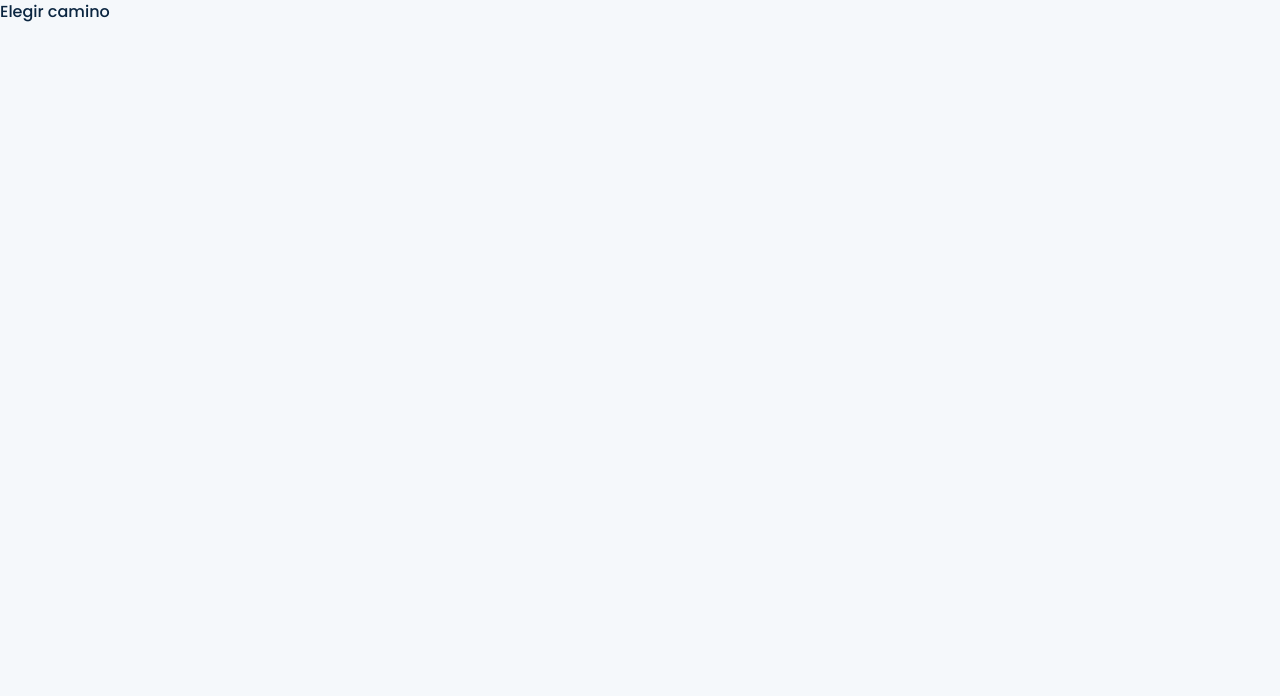
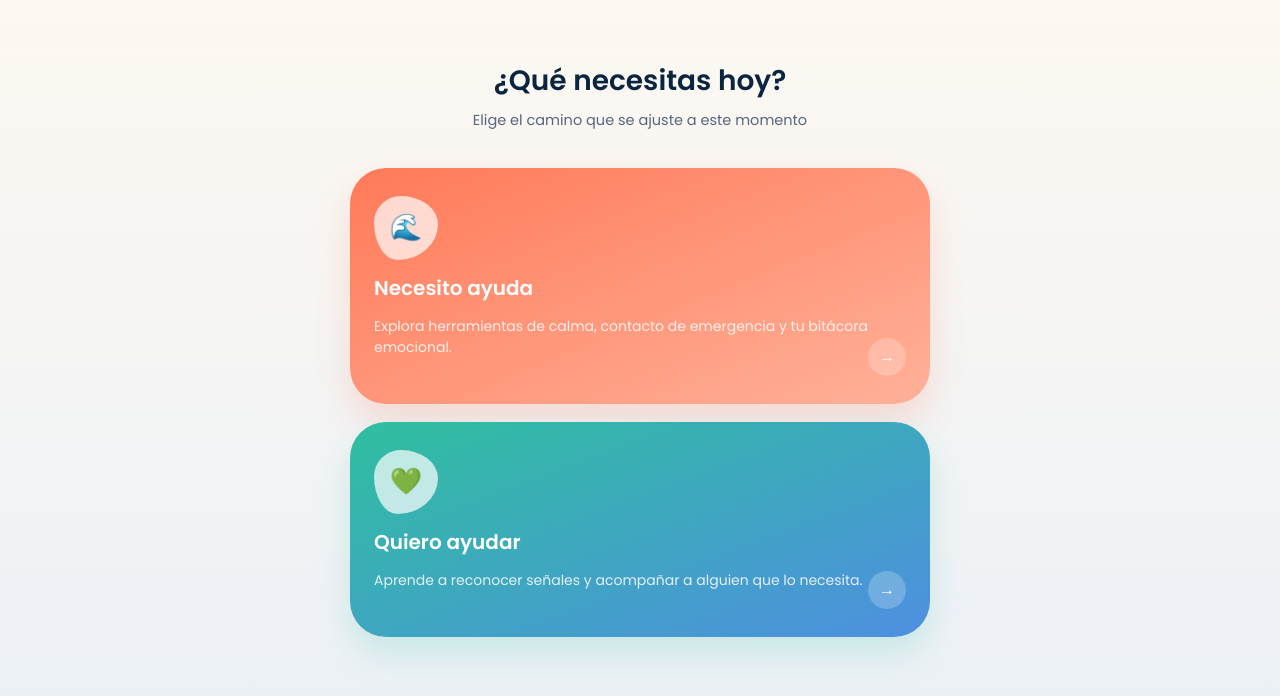
Before and after one commit to JuanRueda08-ucc/ancla-calma, a React (Vite) app in the folder calma-app/: page /elegir in a window 1280 px wide. Shown: the top 696 px of the page. Built offline with nearby package versions, Linux system fonts and the light colour scheme; a web font is replaced by a local one.

Commit message:
feat: implement ElegirCamino screen with entry-point cards

```diff
--- /dev/null
+++ b/calma-app/src/animations/transitions.js
@@ -0,0 +1,9 @@
+export const EASE = [0.2, 0.8, 0.2, 1]
+export const RISE_DISTANCE = 14
+export const RISE_DURATION = 1.1
+
+export const riseIn = (delay = 0) => ({
+  initial: { opacity: 0, y: RISE_DISTANCE },
+  animate: { opacity: 1, y: 0 },
+  transition: { duration: RISE_DURATION, delay, ease: EASE },
+})
--- a/calma-app/src/screens/ElegirCamino.jsx
+++ b/calma-app/src/screens/ElegirCamino.jsx
@@ -1,3 +1,82 @@
+import { useNavigate } from 'react-router-dom'
+import { motion } from 'framer-motion'
+import { riseIn } from '../animations/transitions'
+
+const BLOB_RADIUS = '42% 58% 63% 37% / 41% 44% 56% 59%'
+
+const CAMINOS = [
+  {
+    to: '/islas',
+    emoji: '🌊',
+    title: 'Necesito ayuda',
+    description:
+      'Explora herramientas de calma, contacto de emergencia y tu bitácora emocional.',
+    gradient: 'from-auxilio-1 to-auxilio-2',
+    shadow: 'shadow-[0_16px_34px_rgba(255,122,89,0.22)]',
+    delay: 0.12,
+  },
+  {
+    to: '/acompanamiento',
+    emoji: '💚',
+    title: 'Quiero ayudar',
+    description: 'Aprende a reconocer señales y acompañar a alguien que lo necesita.',
+    gradient: 'from-acomp-1 to-acomp-2',
+    shadow: 'shadow-[0_16px_34px_rgba(47,191,159,0.20)]',
+    delay: 0.22,
+  },
+]
+
+function CaminoCard({ to, emoji, title, description, gradient, shadow, delay }) {
+  const navigate = useNavigate()
+
+  const activate = () => navigate(to)
+
+  return (
+    <motion.div
+      {...riseIn(delay)}
+      role="button"
+      tabIndex={0}
+      onClick={activate}
+      onKeyDown={(e) => {
+        if (e.key === 'Enter' || e.key === ' ') {
+          e.preventDefault()
+          activate()
+        }
+      }}
+      whileHover={{ y: -2, transition: { duration: 0.15 } }}
+      whileTap={{ y: -2, transition: { duration: 0.15 } }}
+      className={`flex w-full cursor-pointer flex-col items-start gap-[14px] rounded-xl bg-gradient-to-br px-6 py-7 text-left mb-[18px] ${gradient} ${shadow}`}
+    >
+      <div
+        className="flex h-16 w-16 items-center justify-center bg-white/70 text-[26px]"
+        style={{ borderRadius: BLOB_RADIUS }}
+      >
+        {emoji}
+      </div>
+      <h3 className="text-xl font-semibold text-white">{title}</h3>
+      <p className="text-sm leading-normal text-white/[0.85]">{description}</p>
+      <div className="-mt-[34px] flex h-[38px] w-[38px] self-end items-center justify-center rounded-full bg-white/[0.22] text-white">
+        →
+      </div>
+    </motion.div>
+  )
+}
+
 export default function ElegirCamino() {
-  return <h1>Elegir camino</h1>
+  return (
+    <div className="min-h-screen bg-gradient-to-b from-[#FDF8F1] to-[#EAF0F7]">
+      <div className="mx-auto max-w-[620px] px-5 pb-20 pt-10">
+        <motion.div {...riseIn(0)} className="mb-9 mt-5 text-center">
+          <h1 className="mb-2 text-[28px] font-semibold text-ink">¿Qué necesitas hoy?</h1>
+          <p className="text-[14.5px] text-ink-soft">
+            Elige el camino que se ajuste a este momento
+          </p>
+        </motion.div>
+
+        {CAMINOS.map((camino) => (
+          <CaminoCard key={camino.to} {...camino} />
+        ))}
+      </div>
+    </div>
+  )
 }
--- a/calma-app/src/screens/Entrada.jsx
+++ b/calma-app/src/screens/Entrada.jsx
@@ -1,14 +1,7 @@
 import { useNavigate } from 'react-router-dom'
 import { motion, useReducedMotion } from 'framer-motion'
 import '../styles/entrada.css'
-
-const EASE = [0.2, 0.8, 0.2, 1]
-
-const riseIn = (delay = 0) => ({
-  initial: { opacity: 0, y: 14 },
-  animate: { opacity: 1, y: 0 },
-  transition: { duration: 1.1, delay, ease: EASE },
-})
+import { riseIn } from '../animations/transitions'
 
 export default function Entrada() {
   const navigate = useNavigate()
```
